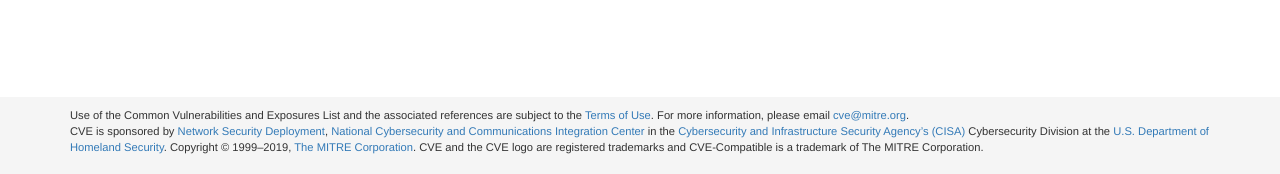
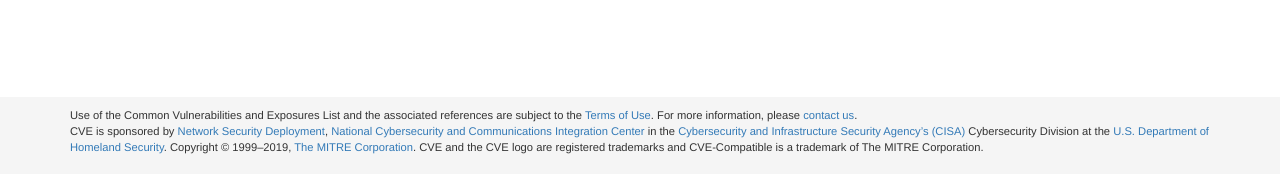
Before and after one commit to CVEProject/cveproject.github.io, a Jekyll site: the page built from index.md, in a window 1280 px wide. Shown: the part 723-897 px from the top of the page. Built offline with Jekyll 4.4.1, drawn with Linux system fonts in a browser that asks for light colours; nearby versions of some CDN libraries.

Commit message:
update footer
Upload-footer-to-change-email-address-contact-method-to-instead-go-to-Contact-Us-url on main CVE website

```diff
--- a/_includes/footer.html
+++ b/_includes/footer.html
@@ -5,8 +5,7 @@
       Use of the Common Vulnerabilities and Exposures List and the associated
       references are subject to the
       <a href="{{ site.baseurl }}/docs/terms.html">Terms of Use</a>.
-      For more information, please email
-      <a href="mailto:cve@mitre.org">cve@mitre.org</a>. <br />
+      For more information, please <a href="https://cve.mitre.org/about/contactus.html" target="_blank">contact us</a>. <br />
 
       CVE is sponsored by
       <a href="https://www.dhs.gov/network-security-deployment" target="_blank">Network Security Deployment</a>, <a href="https://www.dhs.gov/national-cybersecurity-and-communications-integration-center" target="_blank">National Cybersecurity and Communications Integration Center</a> in the <a href="https://www.dhs.gov/cisa/cybersecurity-division/" target="_blank">Cybersecurity and Infrastructure Security Agency’s (CISA)</a> Cybersecurity Division at the <a href="http://www.dhs.gov/" target="_blank">U.S. Department of Homeland Security</a>. Copyright © 1999–2019, <a href="https://www.mitre.org/" target="_blank">The MITRE Corporation</a>. CVE and the CVE logo are registered trademarks and CVE-Compatible is a trademark of The MITRE Corporation.
```
